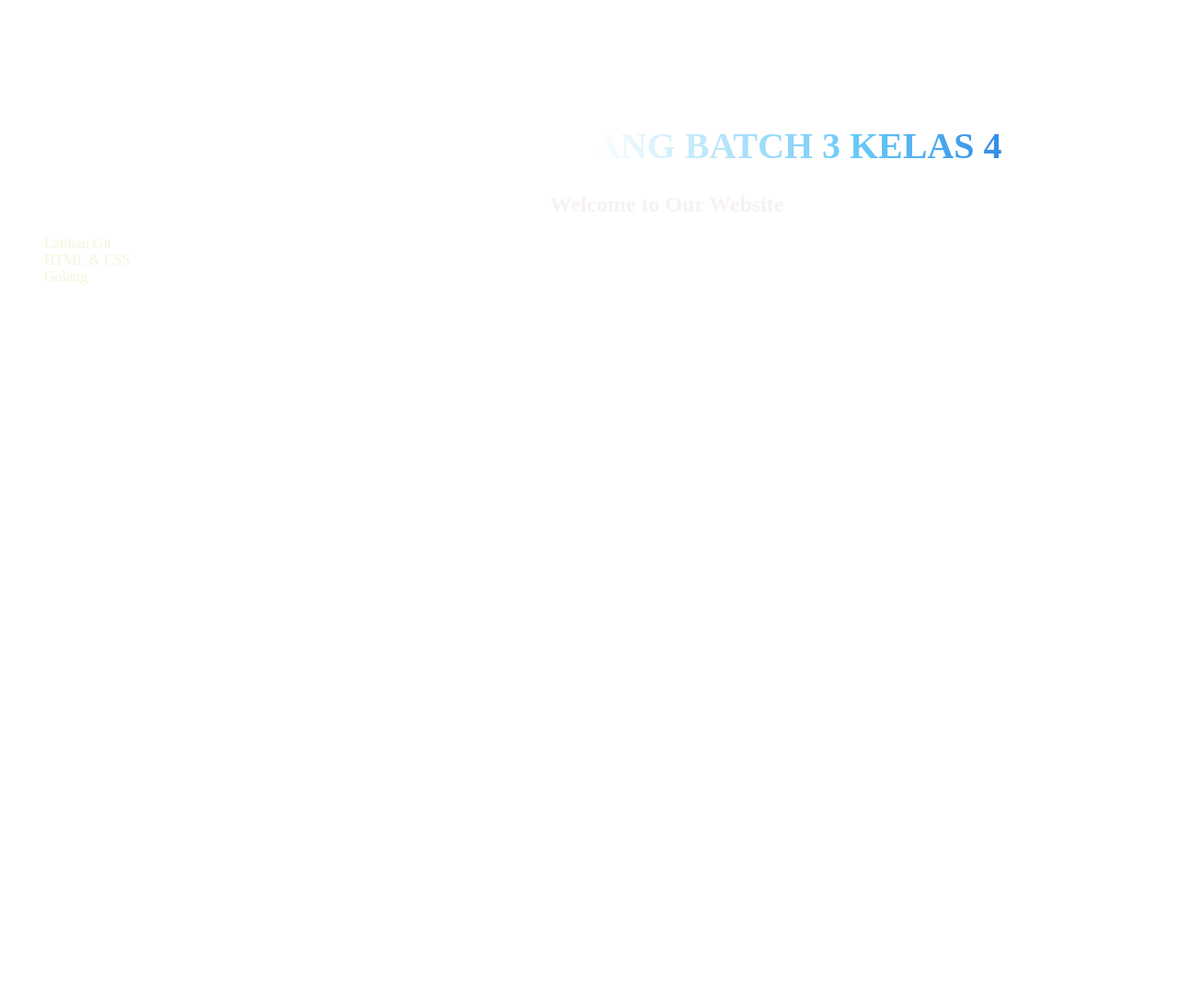
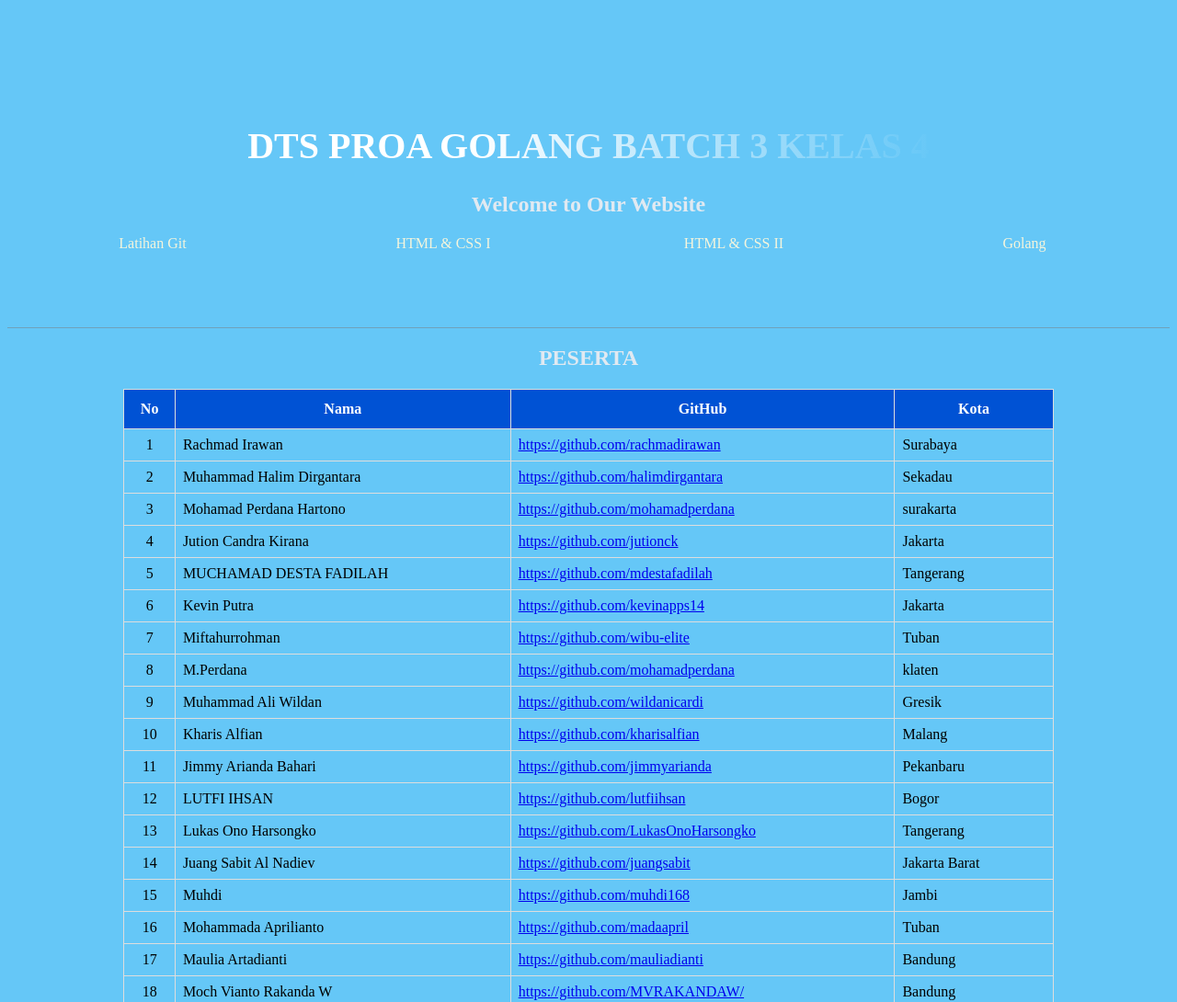
Before and after one commit to progategol3/golangkelas4, a plain HTML site: page index.html in a window 1280 px wide. Shown: the top 1090 px of the page at 92% size. Before the commit the page ends 800 px from the top, so only its background shows below. Drawn offline with Linux system fonts and the light colour scheme.

Commit message:
Menampilkan peserta dari peserta.json menjadi tabel di index.html

```diff
--- a/asset/style.css
+++ b/asset/style.css
@@ -1,14 +1,11 @@
 
 body{
     font-family: Futura;
-    float: left;
-    /* background-color: black; */
     background-size: 1365px 700px;
-    background-image: url(D:/FOLDER\ PROJECT\ GO/4882066.jpg);
-
+    background-color: #65c7f7;
 }
 h1{
-    margin-left: 340px;
+    text-align: center;
     font-size: 40px;
     color: #000;
     /* border-bottom: 1.8px solid rgba(127, 131, 131, 0.089); */
@@ -28,7 +25,7 @@ h1{
 }
 
 h2{
-    margin-left: 590px;
+    text-align: center;
     color: rgba(245, 239, 240, 0.863);
 }
 body p{
@@ -38,13 +35,47 @@ body p{
 .top{
     padding-top: 100px;
     padding-bottom: 100px;
-    top: 0px;
-
 }
 ul{
     color: beige;
     list-style: none;
+    width: 100%;
+    text-align: center;
+    padding: 0;
 }
-/* ul li{
-    flex
-} */
+li {
+    float: left;
+    width: 25%;
+}
+
+header {
+    border-bottom: 1px solid rgba(124, 124, 124, 0.5);
+}
+
+#table {
+    border-collapse: collapse;
+    width: 80%;
+}
+#table td, #table th {
+    border: 1px solid #ddd;
+    padding: 8px;
+}
+
+#table tr:hover {background-color: #ddd;}
+
+#table th {
+    padding-top: 12px;
+    padding-bottom: 12px;
+    text-align: center;
+    background-color: #0052D4;
+    color: white;
+}
+
+table.center {
+    margin-left: auto;
+    margin-right: auto;
+}
+
+h3 {
+    text-align: center;
+}
--- a/index.html
+++ b/index.html
@@ -16,13 +16,43 @@
             <p></p>
             <ul>
                 <li>Latihan Git</li>
-                <li>HTML & CSS</li>
+                <li>HTML & CSS I</li>
+                <li>HTML & CSS II</li>
                 <li>Golang</li>
             </ul>
         </div>
+    </header>
+    <h2>PESERTA</h2>
+    <table id="table" class="center">
+        <tr>
+            <th>No</th>
+            <th>Nama</th>
+            <th>GitHub</th>
+            <th>Kota</th>
+        </tr>
+    </table>
 
-
-    </header>
-    <footer></footer>
+    <script>
+        // fetch json
+        fetch('peserta.json')
+        .then(response => response.json())
+        .then(data => {
+            const json = JSON.stringify(data.peserta);
+            const json_parse = JSON.parse(json);
+            for (let i = 0; i < json_parse.length; i++) {
+                document.getElementById('table').innerHTML += `
+                <tr>
+                    <td style="text-align: center;">${i+1}</td>
+                    <td>${json_parse[i].nama}</td>
+                    <td><a href="${json_parse[i].github}" target="_blank">${json_parse[i].github}</a></td>
+                    <td>${json_parse[i].kota}</td>
+                </tr>
+                `;
+            }
+        })
+        .catch(error => {
+            console.log(error);
+        });
+    </script>
 </body>
 </html>
--- a/peserta.json
+++ b/peserta.json
@@ -121,8 +121,8 @@
             "nama": "Muhamad Arief Sanjani",
             "github": "https://github.com/ariefsanjani",
             "kota": "Jakarta"
-         },
-         {
+        },
+        {
             "nama": "MAHMUDA KARIMA",
             "github": "https://github.com/dakasakti",
             "kota": "Palembang"
```
